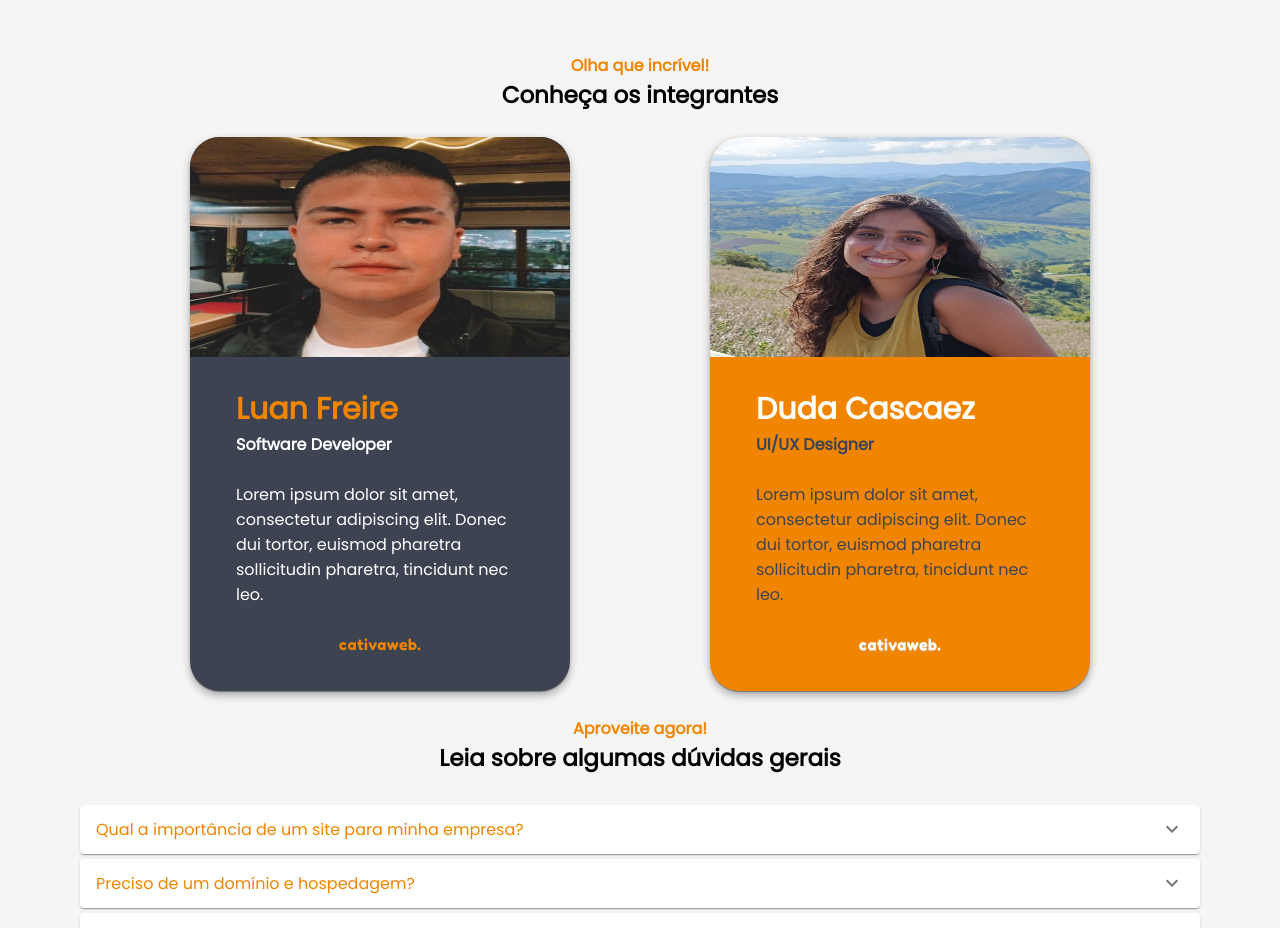
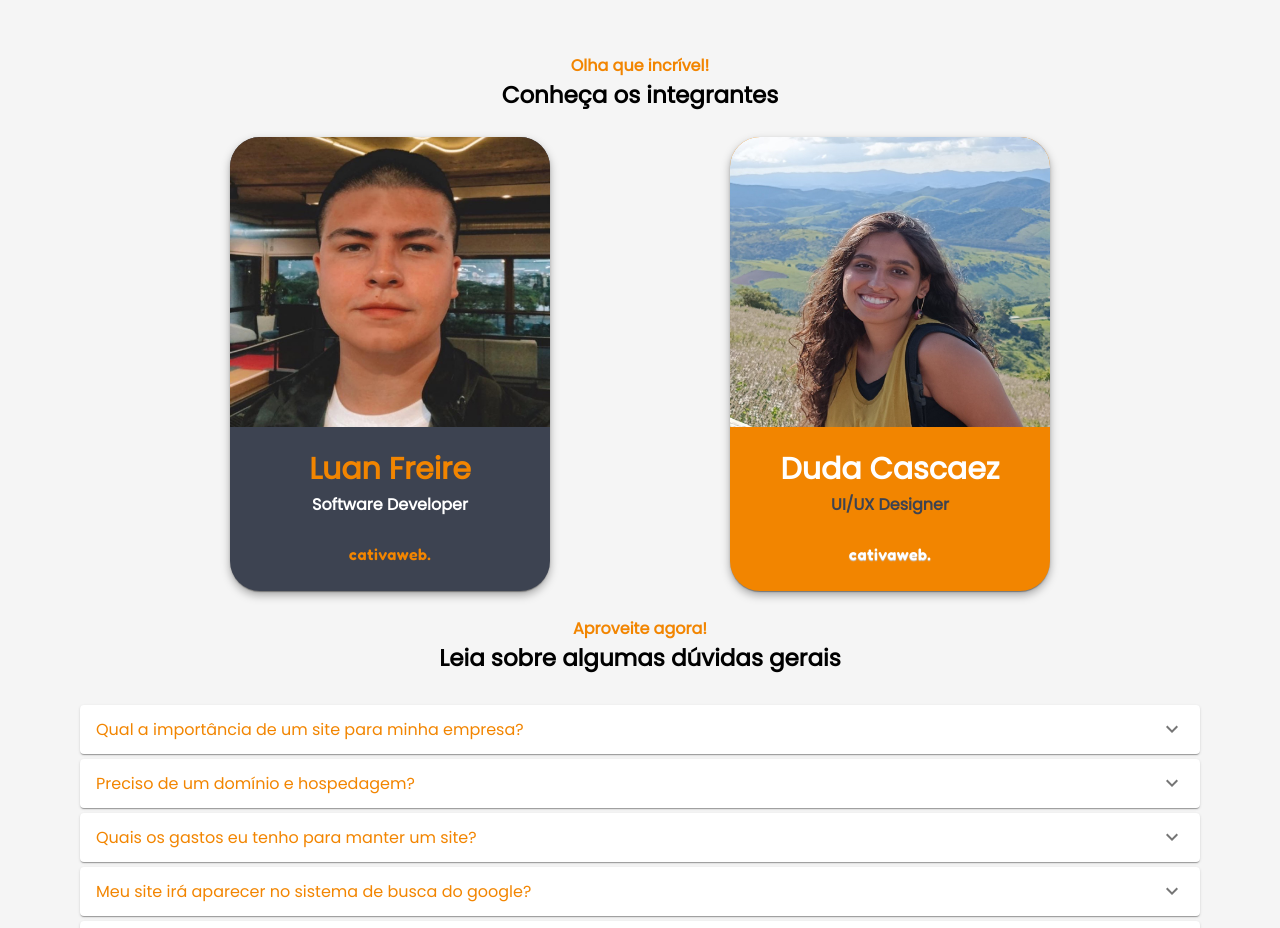
Before and after one commit to luanfreire25/cativa-web, a Next.js app: page / in a window 1280 px wide. Shown: the part 1700-2628 px from the top of the page. Built offline with nearby package versions, Linux system fonts and the light colour scheme.

Commit message:
acerto da largura do card de integrantes.

```diff
--- a/src/components/card/Integrante.jsx
+++ b/src/components/card/Integrante.jsx
@@ -22,7 +22,13 @@ const Integrante = ({
     <>
       <Card
         sx={{
-          width: 380,
+          width: `${
+            width <= 375
+              ? "260px !important"
+              : width <= 414
+              ? "280px !important"
+              : "320px !important"
+          }`,
           borderRadius: "30px",
           background: `${background}`,
           color: `${color2}`,
@@ -31,26 +37,38 @@ const Integrante = ({
       >
         <Image
           placeholder="blur"
-          width={width <= 375 ? 300 : width <= 414 ? 340 : 380}
-          height={width <= 375 ? 180 : width <= 414 ? 200 : 220}
+          width={width <= 375 ? 260 : width <= 414 ? 280 : 320}
+          height={width <= 375 ? 230 : width <= 414 ? 250 : 290}
           src={foto}
           alt="integrante"
         />
         <CardContent>
           <div
             className={style.integrantesNameDesc}
-            style={{ textAlign: "start", padding: "10px 30px" }}
+            style={{ textAlign: "center", padding: "0px 30px" }}
           >
             <span
-              style={{ fontSize: "30px", color: `${color1}`, fontWeight: 600 }}
+              style={{
+                fontSize: `${
+                  width <= 375 ? "22px" : width <= 414 ? "25px" : "30px"
+                }`,
+                color: `${color1}`,
+                fontWeight: 600,
+              }}
             >
               {nome}
             </span>
             <br />
-            <span style={{ fontWeight: 600 }}>{profissao}</span>
-            <br />
-            <br />
-            <span>{descricao}</span>
+            <span
+              style={{
+                fontSize: `${
+                  width <= 375 ? "12px" : width <= 414 ? "14px" : "16px"
+                }`,
+                fontWeight: 600,
+              }}
+            >
+              {profissao}
+            </span>
             <br />
             <br />
             <div style={{ textAlign: "center" }}>
--- a/src/components/card/Servicos.jsx
+++ b/src/components/card/Servicos.jsx
@@ -13,7 +13,7 @@ const Servicos = ({ icone, titulo, descricao }) => {
           background: "rgba(255,255,255,0.1)",
           color: `${global_colors.SECONDARY_COLOR}`,
           textAlign: "center",
-          padding: `${width <= 375 ? "13px 25px" : "20px 50px"}`,
+          padding: `${width <= 425 ? "13px 25px" : "20px 50px"}`,
           borderRadius: "30px",
           height: "auto",
           boxShadow: "0px 4px 4px rgba(0, 0, 0, 0.25)",
--- a/src/components/sections/principal_website/Duvidas.jsx
+++ b/src/components/sections/principal_website/Duvidas.jsx
@@ -25,7 +25,7 @@ const Duvidas = () => {
         <br />
         <span
           style={{
-            fontSize: `${width <= 375 ? "18px" : "23px"}`,
+            fontSize: `${width <= 425 ? "18px" : "23px"}`,
             fontWeight: 700,
           }}
         >
@@ -36,7 +36,7 @@ const Duvidas = () => {
         <span
           style={{
             fontWeight: 400,
-            fontSize: `${width <= 375 ? "14px" : "16px"}`,
+            fontSize: `${width <= 425 ? "14px" : "16px"}`,
           }}
         >
           Tem mais alguma outra dúvida que não foi respondida? Entre em contato
--- a/src/components/sections/principal_website/Integrantes.jsx
+++ b/src/components/sections/principal_website/Integrantes.jsx
@@ -25,9 +25,6 @@ const Integrantes = () => {
             foto={luan_foto}
             nome={"Luan Freire"}
             profissao={"Software Developer"}
-            descricao={
-              "Lorem ipsum dolor sit amet, consectetur adipiscing elit. Donec dui tortor, euismod pharetra sollicitudin pharetra, tincidunt nec leo."
-            }
             background={global_colors.BLACK}
             color1={global_colors.PRIMARY_COLOR}
             color2={global_colors.SECONDARY_COLOR}
@@ -37,9 +34,6 @@ const Integrantes = () => {
             foto={duda_foto}
             nome={"Duda Cascaez"}
             profissao={"UI/UX Designer"}
-            descricao={
-              "Lorem ipsum dolor sit amet, consectetur adipiscing elit. Donec dui tortor, euismod pharetra sollicitudin pharetra, tincidunt nec leo."
-            }
             background={global_colors.PRIMARY_COLOR}
             color1={global_colors.SECONDARY_COLOR}
             color2={global_colors.BLACK}
```
